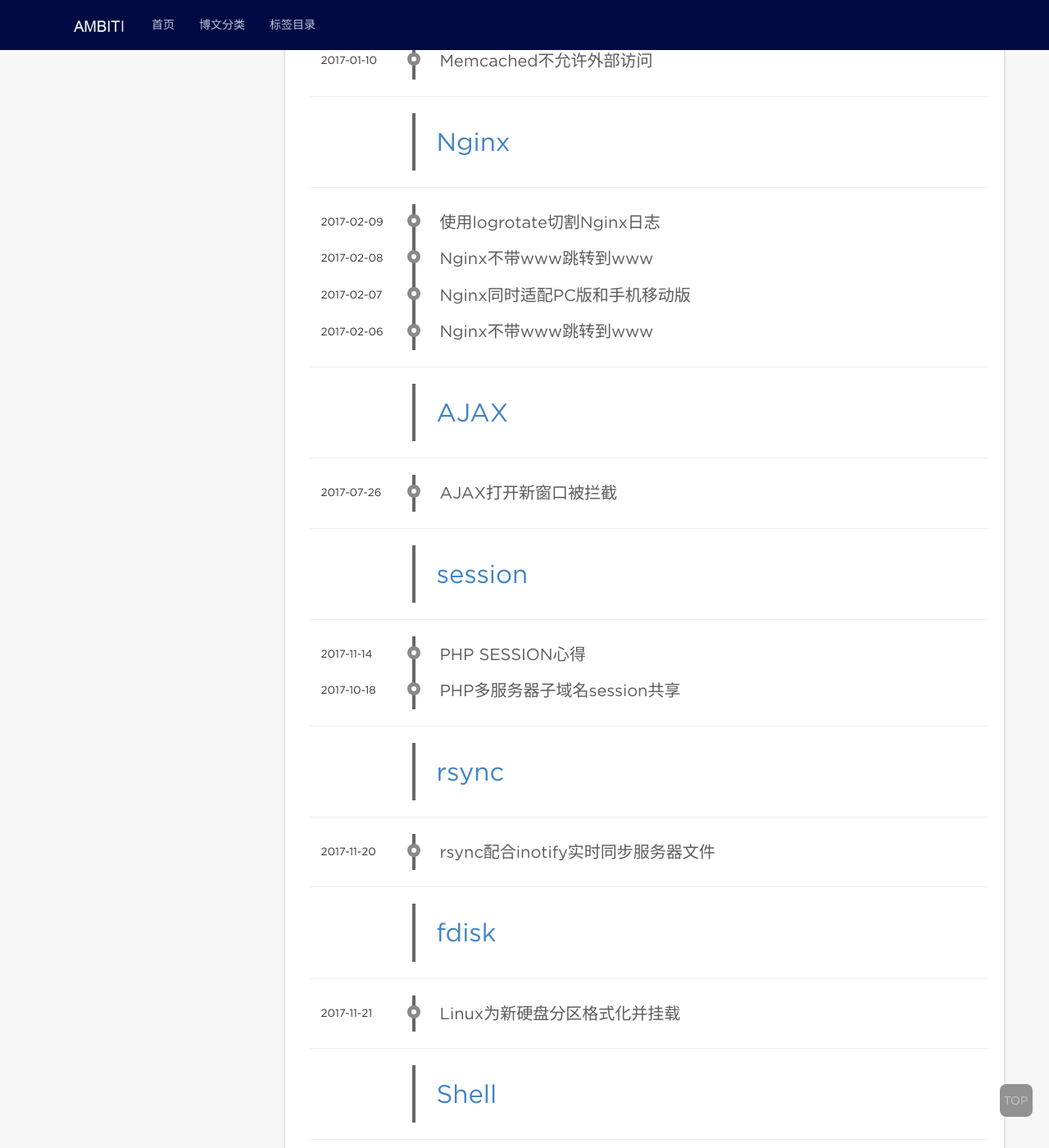
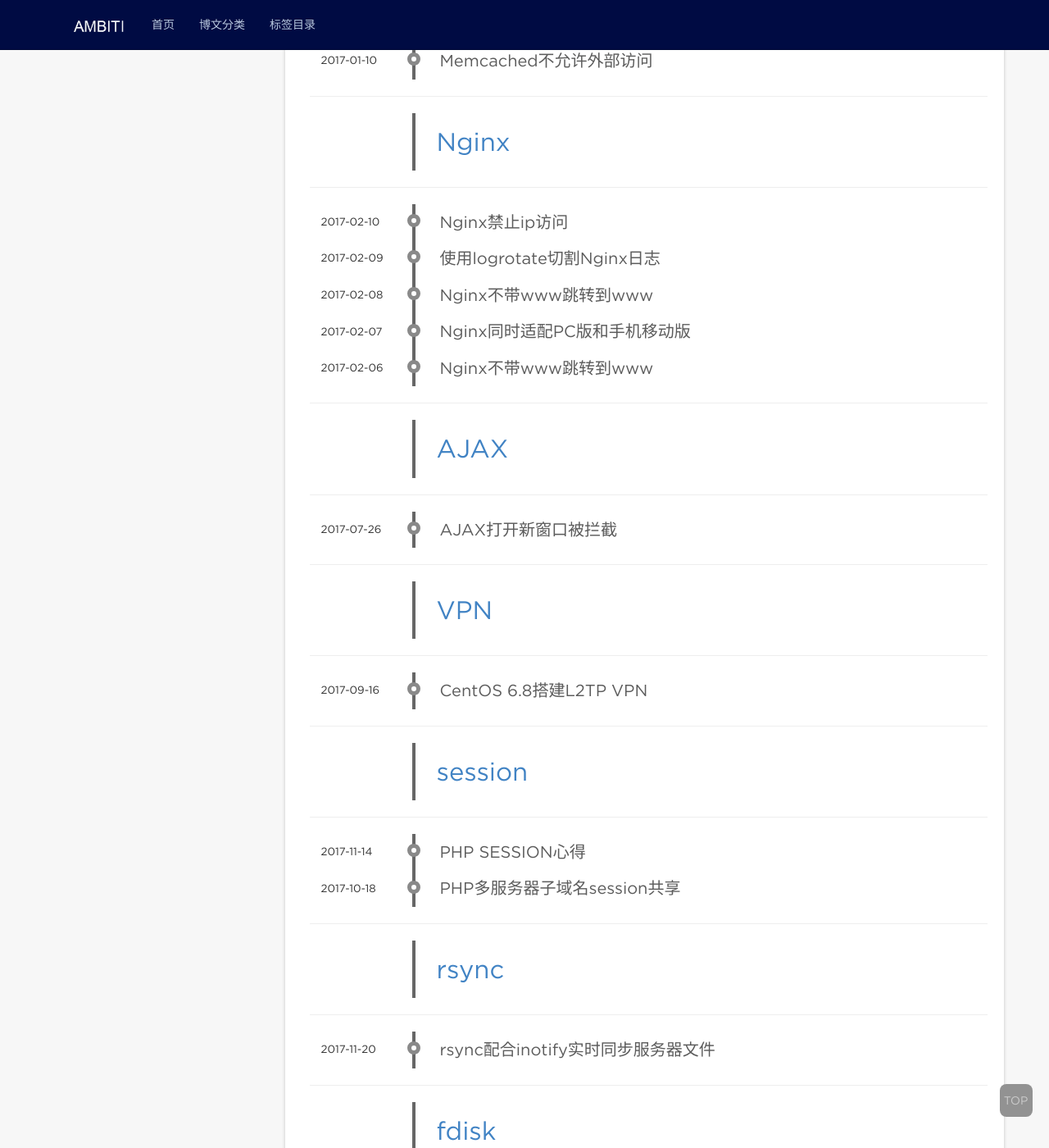
Before and after one commit to fengkai8375/fengkai8375.github.io, a Jekyll site: the page built from tag/index.html, in a window 1280 px wide and 1400 px high, scrolled down 1304 px. Shown: the whole window at 82% size. Built offline with Jekyll 4.4.1, drawn with Linux system fonts in a browser that asks for light colours; nearby versions of some CDN libraries; comment, search, counter and statistics services are not loaded; some of the changed lines change nothing that is shown.

Commit message:
new post

````diff
--- /dev/null
+++ b/_posts/Linux/2017-09-16-CentOs68-L2TP-VPN.md
@@ -0,0 +1,86 @@
+---
+layout: post
+title: "CentOS 6.8搭建L2TP VPN"
+date: 2017-09-16 09:00:00 +0800
+categories: Linux
+tag: VPN
+---
+* content
+{:toc}
+
+安装命令
+
+```
+cd /opt/ && wget --no-check-certificate https://raw.githubusercontent.com/teddysun/across/master/l2tp.sh
+chmod +x l2tp.sh
+./l2tp.sh install
+```
+
+<!-- more -->
+
+安装过程中注意事项
+
+1. IP-Range可以默认
+2. PSK、用户名、密码最好自己指定
+
+部署完成后需要修改
+
+`vi  /etc/sysconfig/iptables`
+```
+-A POSTROUTING -s 192.168.18.0/24 -j SNAT --to-source 172.31.103.51
+```
+`to-source`的地址是服务器的内网地址
+
+`vi /etc/xl2tpd/xl2tpd.conf`，修改`local ip` 为服务器内网ip
+```
+local ip = 172.31.103.51
+```
+
+最后重启 `iptables`和`xl2tpd`
+
+```
+service iptables restart
+service xl2tpd restart
+```
+
+附上完整的iptables配置
+
+```
+# Added by L2TP VPN script
+*filter
+:INPUT ACCEPT [0:0]
+:FORWARD ACCEPT [0:0]
+:OUTPUT ACCEPT [0:0]
+-A INPUT -m state --state RELATED,ESTABLISHED -j ACCEPT
+-A INPUT -p icmp -j ACCEPT
+-A INPUT -i lo -j ACCEPT
+-A INPUT -p tcp --dport 22 -j ACCEPT
+-A INPUT -p udp -m multiport --dports 500,4500,1701 -j ACCEPT
+-A FORWARD -m state --state RELATED,ESTABLISHED -j ACCEPT
+-A FORWARD -s 192.168.18.0/24  -j ACCEPT
+COMMIT
+*nat
+:PREROUTING ACCEPT [0:0]
+:OUTPUT ACCEPT [0:0]
+:POSTROUTING ACCEPT [0:0]
+-A POSTROUTING -s 192.168.18.0/24 -j SNAT --to-source 172.31.103.51
+COMMIT
+```
+
+xl2tpd配置
+
+```
+[global]
+port = 1701
+
+[lns default]
+ip range = 192.168.18.2-192.168.18.254
+local ip = 172.31.103.51
+require chap = yes
+refuse pap = yes
+require authentication = yes
+name = l2tpd
+ppp debug = yes
+pppoptfile = /etc/ppp/options.xl2tpd
+length bit = yes
+```
--- /dev/null
+++ b/_posts/WebServer/2017-02-10-Ngix-Disallow-IP-Access.md
@@ -0,0 +1,40 @@
+---
+layout: post
+title: "Nginx禁止ip访问"
+date: 2017-02-10 09:00:00 +0800
+categories: Linux
+tag: Nginx
+---
+* content
+{:toc}
+
+**nginx**禁止```ip```访问的办法：
+
+
+修改 nginx.conf，在 ```http```中加上
+``` shell
+deny 180.97.106.161;
+deny 180.97.106.162;
+```
+
+把上面的ip换成你要禁止的ip。
+
+<!-- more -->
+
+也可以封禁ip段
+``` shell
+deny 180.97.106.0/24;
+deny 180.97.0.0/16;
+deny 180.0.0.0/8;
+```
+
+重启 **nginx**
+
+``` shell
+service nginx restart
+#  service nginx reload 也可以
+```
+
+禁止的ip再访问时，会直接出现 ```nginx 403``` 页面：
+
+![nginx 403](https://img.alicdn.com/imgextra/i3/673239777/TB2h_UjqXXXXXbEXXXXXXXXXXXX_!!673239777.jpg)
````
Also changed, not shown: _posts/Linux/2017-11-21-Linux-Partion-New-Hard-Drive-Format.md (+1 -1 lines).
